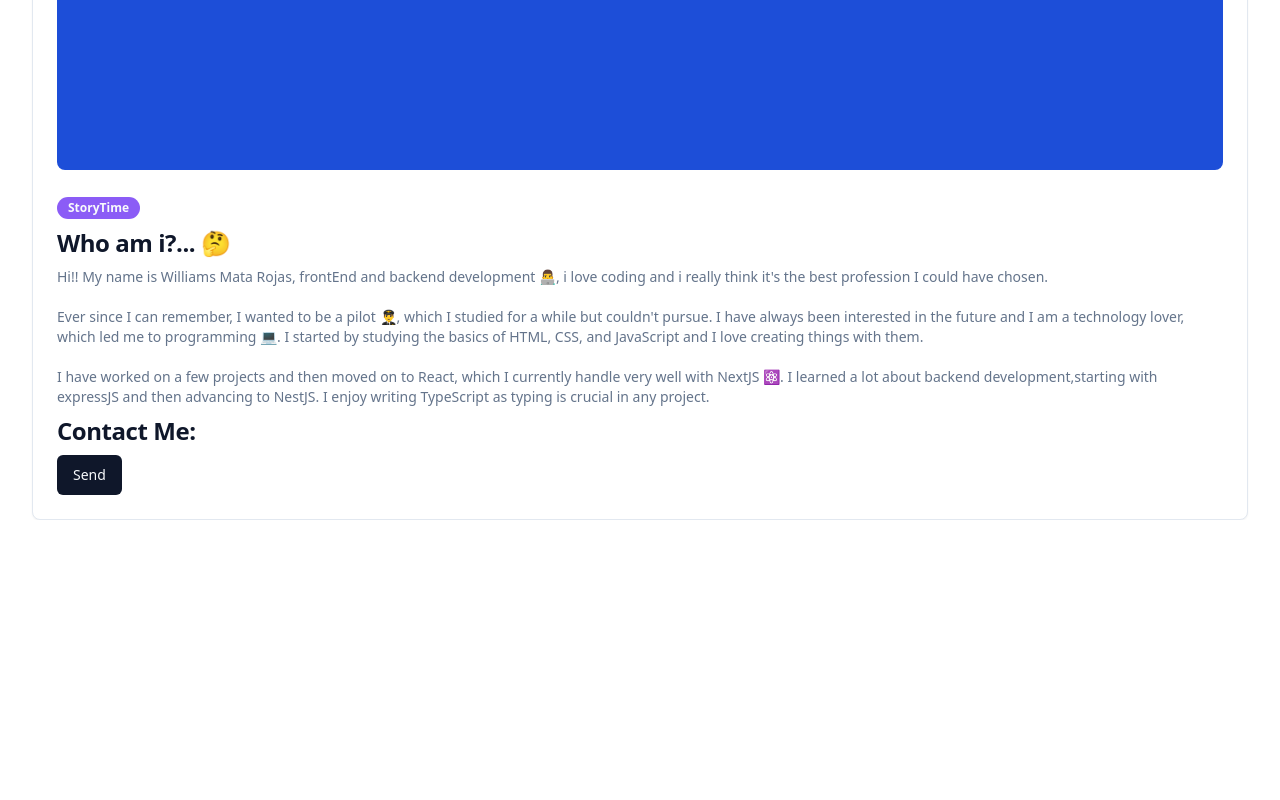
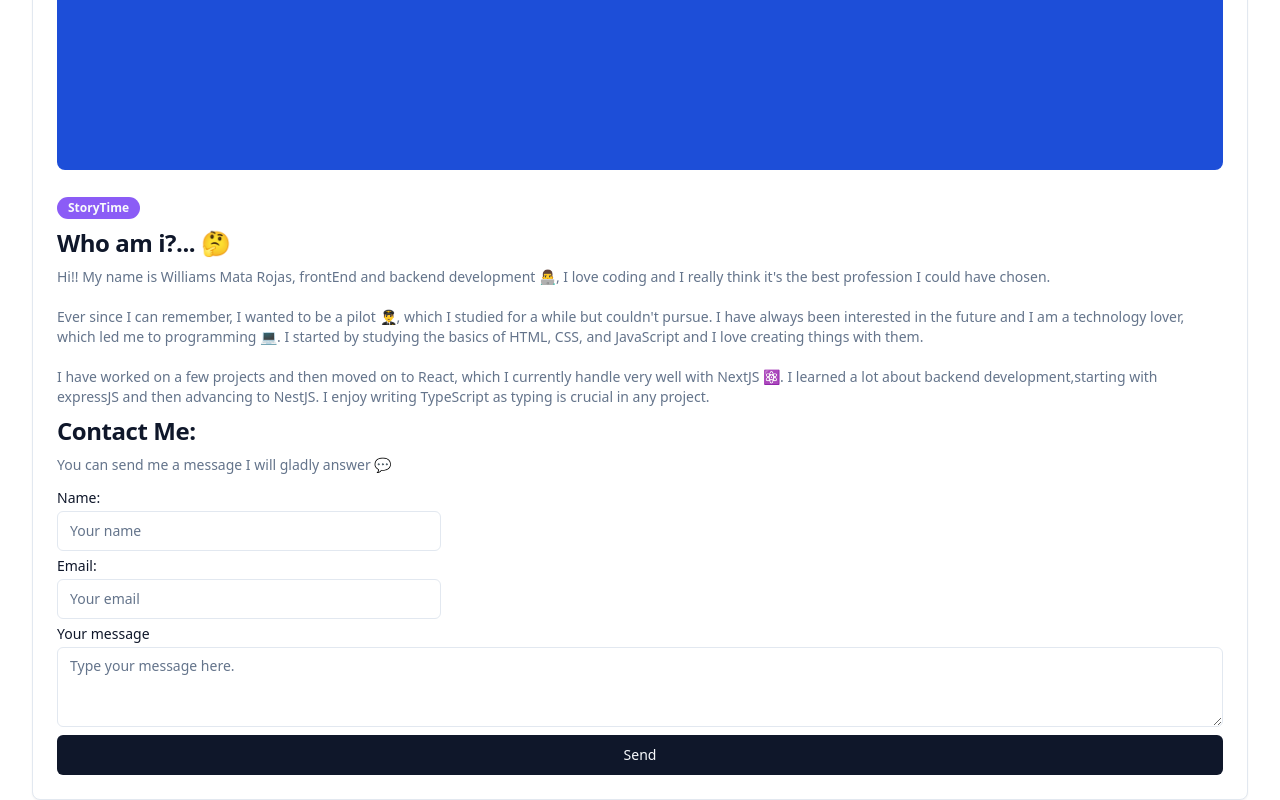
Before and after one commit to WilliamsMata/my-portfolio, a Next.js app: page / in a window 1280 px wide. Shown: the part 3567-4367 px from the top of the page. Before the commit the page ends 4087 px from the top, so only its background shows below. Built offline with nearby package versions, Linux system fonts and the light colour scheme.

Commit message:
form done

```diff
--- a/package.json
+++ b/package.json
@@ -11,6 +11,7 @@
   "dependencies": {
     "@radix-ui/react-dialog": "^1.0.4",
     "@radix-ui/react-dropdown-menu": "^2.0.5",
+    "@radix-ui/react-label": "^2.0.2",
     "@radix-ui/react-separator": "^1.0.3",
     "@radix-ui/react-slot": "^1.0.2",
     "@radix-ui/react-tabs": "^1.0.4",
--- a/src/components/ui/ProjectCard.tsx
+++ b/src/components/ui/ProjectCard.tsx
@@ -58,7 +58,7 @@ export const ProjectCard: FC<Project> = ({
           size="sm"
           className="rounded-full transition-transform active:scale-90"
         >
-          <GithubIcon /> Code
+          <GithubIcon /> Source Code
         </Button>
       </a>
     </div>
--- a/src/components/ui/index.ts
+++ b/src/components/ui/index.ts
@@ -7,6 +7,9 @@ export * from "./badge";
 export * from "./card";
 export * from "./dialog";
 export * from "./dropdown-menu";
+export * from "./input";
+export * from "./label";
 export * from "./separator";
 export * from "./sheet";
 export * from "./tabs";
+export * from "./textarea";
--- /dev/null
+++ b/src/components/ui/input.tsx
@@ -0,0 +1,25 @@
+import * as React from "react"
+
+import { cn } from "~/lib/utils"
+
+export interface InputProps
+  extends React.InputHTMLAttributes<HTMLInputElement> {}
+
+const Input = React.forwardRef<HTMLInputElement, InputProps>(
+  ({ className, type, ...props }, ref) => {
+    return (
+      <input
+        type={type}
+        className={cn(
+          "flex h-10 w-full rounded-md border border-input bg-transparent px-3 py-2 text-sm ring-offset-background file:border-0 file:bg-transparent file:text-sm file:font-medium placeholder:text-muted-foreground focus-visible:outline-none focus-visible:ring-2 focus-visible:ring-ring focus-visible:ring-offset-2 disabled:cursor-not-allowed disabled:opacity-50",
+          className
+        )}
+        ref={ref}
+        {...props}
+      />
+    )
+  }
+)
+Input.displayName = "Input"
+
+export { Input }
--- /dev/null
+++ b/src/components/ui/label.tsx
@@ -0,0 +1,26 @@
+"use client"
+
+import * as React from "react"
+import * as LabelPrimitive from "@radix-ui/react-label"
+import { cva, type VariantProps } from "class-variance-authority"
+
+import { cn } from "~/lib/utils"
+
+const labelVariants = cva(
+  "text-sm font-medium leading-none peer-disabled:cursor-not-allowed peer-disabled:opacity-70"
+)
+
+const Label = React.forwardRef<
+  React.ElementRef<typeof LabelPrimitive.Root>,
+  React.ComponentPropsWithoutRef<typeof LabelPrimitive.Root> &
+    VariantProps<typeof labelVariants>
+>(({ className, ...props }, ref) => (
+  <LabelPrimitive.Root
+    ref={ref}
+    className={cn(labelVariants(), className)}
+    {...props}
+  />
+))
+Label.displayName = LabelPrimitive.Root.displayName
+
+export { Label }
--- /dev/null
+++ b/src/components/ui/textarea.tsx
@@ -0,0 +1,24 @@
+import * as React from "react"
+
+import { cn } from "~/lib/utils"
+
+export interface TextareaProps
+  extends React.TextareaHTMLAttributes<HTMLTextAreaElement> {}
+
+const Textarea = React.forwardRef<HTMLTextAreaElement, TextareaProps>(
+  ({ className, ...props }, ref) => {
+    return (
+      <textarea
+        className={cn(
+          "flex min-h-[80px] w-full rounded-md border border-input bg-transparent px-3 py-2 text-sm ring-offset-background placeholder:text-muted-foreground focus-visible:outline-none focus-visible:ring-2 focus-visible:ring-ring focus-visible:ring-offset-2 disabled:cursor-not-allowed disabled:opacity-50",
+          className
+        )}
+        ref={ref}
+        {...props}
+      />
+    )
+  }
+)
+Textarea.displayName = "Textarea"
+
+export { Textarea }
--- a/src/components/views/AboutMe.tsx
+++ b/src/components/views/AboutMe.tsx
@@ -7,6 +7,9 @@ import {
   CardDescription,
   CardHeader,
   CardTitle,
+  Input,
+  Label,
+  Textarea,
 } from "../ui";
 
 type Props = DetailedHTMLProps<HTMLAttributes<HTMLDivElement>, HTMLDivElement>;
@@ -34,7 +37,7 @@ export const AboutMe: FC<Props> = (props) => {
           <CardDescription>
             <h4>
               Hi!! My name is Williams Mata Rojas, frontEnd and backend
-              development 👨‍💻, i love coding and i really think it&apos;s the
+              development 👨‍💻, I love coding and I really think it&apos;s the
               best profession I could have chosen.
             </h4>
             <br />
@@ -58,13 +61,49 @@ export const AboutMe: FC<Props> = (props) => {
           <CardTitle>
             <h2 className="my-2 text-2xl">Contact Me:</h2>
           </CardTitle>
+          <CardDescription>
+            You can send me a message I will gladly answer 💬
+          </CardDescription>
 
           <form
             target="_blank"
             action="https://formsubmit.co/williams.rm99@gmail.com"
             method="POST"
+            className="mt-4 flex flex-col gap-2"
           >
-            <Button type="submit">Send</Button>
+            <div className="grid w-full max-w-sm items-center gap-1.5">
+              <Label htmlFor="email">Name:</Label>
+              <Input
+                type="text"
+                id="name"
+                placeholder="Your name"
+                name="Name"
+                required
+              />
+            </div>
+
+            <div className="grid w-full max-w-sm items-center gap-1.5">
+              <Label htmlFor="email">Email:</Label>
+              <Input
+                required
+                type="email"
+                id="email"
+                name="Email"
+                placeholder="Your email"
+              />
+            </div>
+
+            <div className="grid w-full gap-1.5">
+              <Label htmlFor="message">Your message</Label>
+              <Textarea
+                placeholder="Type your message here."
+                id="message"
+                name="message"
+              />
+            </div>
+            <Button className="w-full self-center" type="submit">
+              Send
+            </Button>
           </form>
         </CardContent>
       </Card>
```
Also changed, not shown: 1 other file (tests, documents, lock files or other folders).
